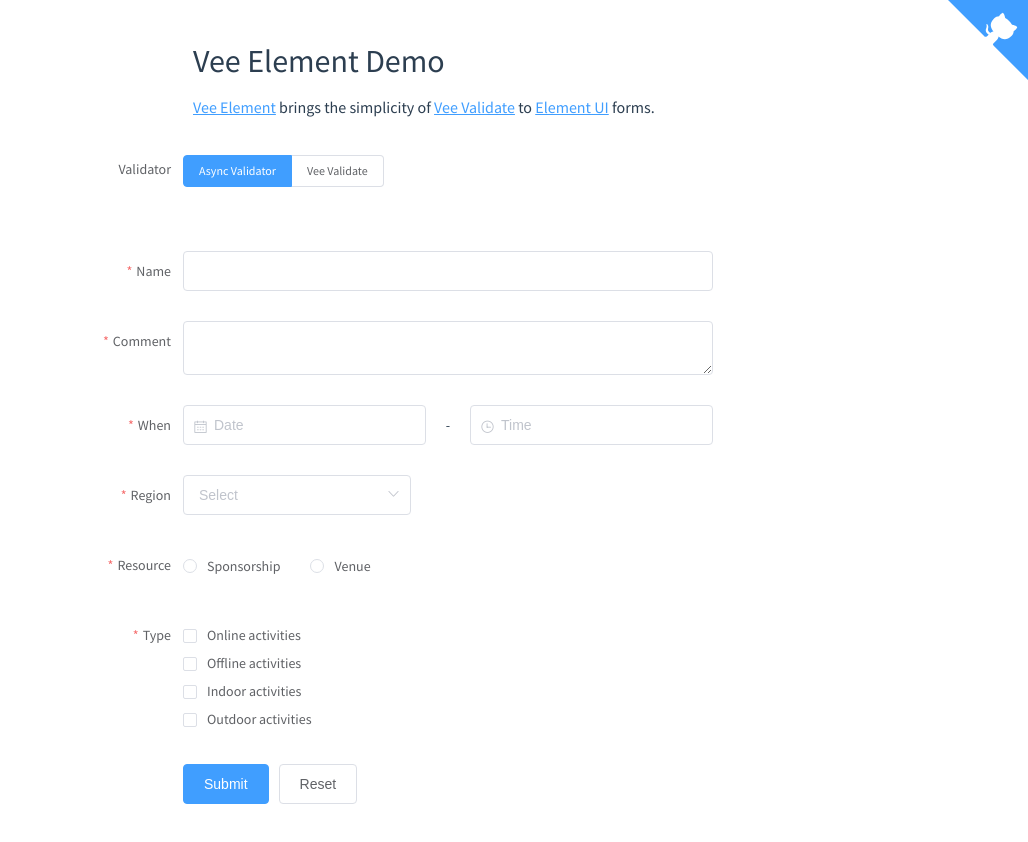
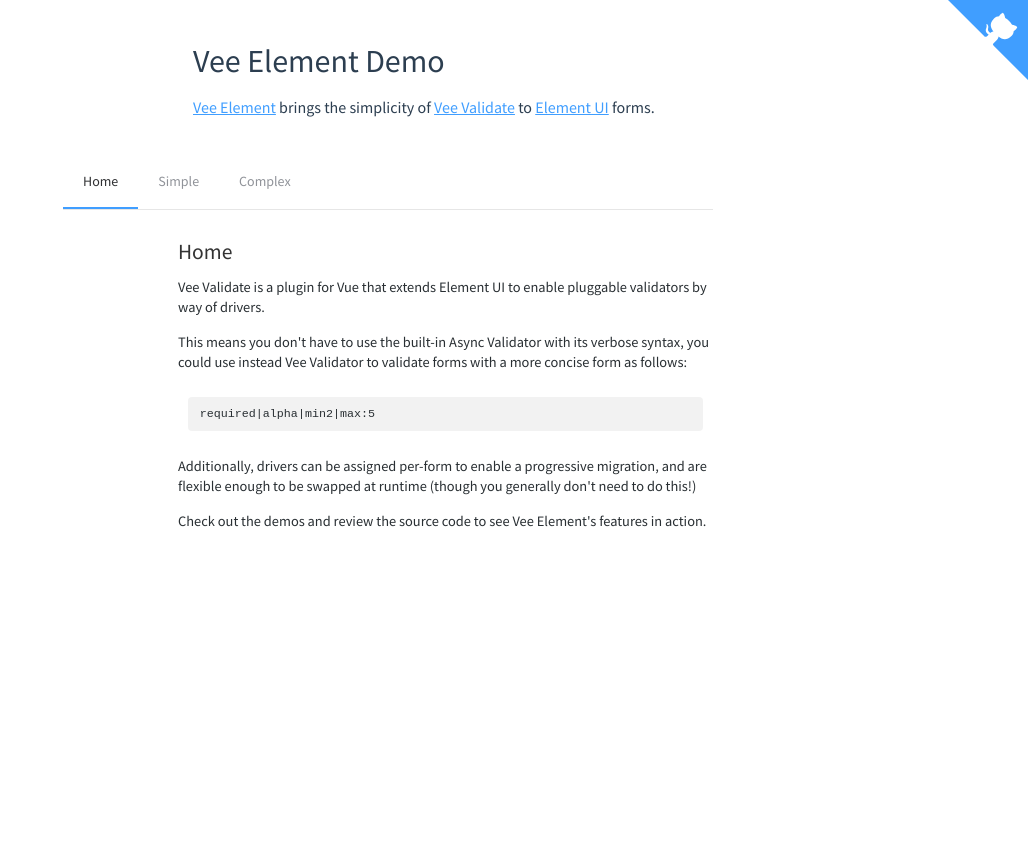
Before and after one commit to davestewart/vee-element, a Vue app in the folder demo/: page / in a window 1280 px wide. Shown: the top 842 px of the page, without its empty margins (252-1280 px from the left). After the commit the page ends 800 px from the top, so only its background shows below. Built offline with nearby package versions, Linux system fonts and the light colour scheme; what vee-element would draw is missing.

Commit message:
Update demo with variants

```diff
--- a/demo/src/components/App.vue
+++ b/demo/src/components/App.vue
@@ -12,24 +12,24 @@
     </header>
 
     <div class="header">
-      <Chooser/>
+      <Navigation/>
     </div>
 
-    <router-view></router-view>
+    <router-view/>
   </main>
 </template>
 
 <script>
-import Chooser from './Chooser'
+import Navigation from './Navigation'
 
 export default {
   components: {
-    Chooser
-  }
+    Navigation
+  },
 }
 </script>
 
-<style>
+<style lang="scss">
 html, body {
   padding: 0;
   margin: 0;
@@ -41,6 +41,7 @@
   -webkit-font-smoothing: antialiased;
   -moz-osx-font-smoothing: grayscale;
   color: #2c3e50;
+  overflow-y: scroll;
 }
 
 #app {
@@ -52,6 +53,10 @@
   font-weight: 400;
   margin-bottom: 0;
   padding-bottom: 0;
+}
+
+h2 {
+  color: #333;
 }
 
 .header {
@@ -93,4 +98,12 @@
 a, a:link, a:visited {
   color: #409EFF;
 }
+
+.fade-enter-active, .fade-leave-active {
+  transition: opacity .5s;
+}
+.fade-enter, .fade-leave-to /* .fade-leave-active below version 2.1.8 */ {
+  opacity: 0;
+}
+
 </style>
--- a/demo/src/components/Chooser.vue
+++ b/demo/src/components/Chooser.vue
@@ -22,5 +22,11 @@
 </script>
 
 <style>
+  .switch {
+    text-align: right;
+  }
 
+  .el-switch__label * {
+    color: #303133;
+  }
 </style>
--- a/demo/src/components/Form.js
+++ b/demo/src/components/Form.js
@@ -1,46 +1,14 @@
 import store from '../config/store'
+import FormWrapper from '../components/FormWrapper'
 
 export default {
+  components: {
+    FormWrapper,
+  },
+
   data () {
     return {
-      store,
-      errors: null,
-      status: '',
-      values: {}
+      store
     }
   },
-
-  rules () {
-    return {}
-  },
-
-  mounted () {
-    console.log(this.rules)
-  },
-
-  methods: {
-    submit () {
-      let form = this.$refs.form
-      form
-        .validate((valid, errors) => {
-          if (valid) {
-            this.reset()
-            this.status = 'Your data has been submitted, thank you!'
-            this.errors = false
-          } else {
-            this.status = 'Your data has errors; please correct them and submit again'
-            this.errors = Object.keys(errors).map(key => errors[key][0].message)
-            console.log(this.errors)
-            return false
-          }
-        })
-    },
-
-    reset () {
-      this.$refs.form.resetFields()
-      this.errors = null
-      this.status = ''
-    }
-  }
-
 }
--- /dev/null
+++ b/demo/src/components/FormWrapper.vue
@@ -0,0 +1,76 @@
+<template>
+  <el-form ref="form"
+           :driver="store.driver"
+           :model="model"
+           :rules="rules"
+           label-width="120px"
+           class="demo-form"
+  >
+    <el-form-item v-if="status">
+      <el-alert
+        show-icon
+        size="small"
+        :title="status"
+        :closable="!errors"
+        :type="errors ? 'error' : 'success'"
+        @close="status = ''"
+      />
+    </el-form-item>
+
+    <slot></slot>
+
+    <el-form-item>
+      <el-button @click="submit" type="primary">Submit</el-button>
+      <el-button @click="reset">Reset</el-button>
+    </el-form-item>
+
+  </el-form>
+</template>
+
+<script>
+import store from '../config/store'
+
+export default {
+  props: {
+    rules: [Object, Array],
+    model: Object
+  },
+
+  data () {
+    return {
+      store,
+      errors: null,
+      status: '',
+    }
+  },
+
+  methods: {
+    submit () {
+      this.$refs.form
+        .validate((valid, errors) => {
+          if (valid) {
+            this.reset()
+            this.status = 'Your data has been submitted, thank you!'
+            this.errors = null
+          } else {
+            this.status = 'Your data has errors; please correct them and submit again'
+            this.errors = Object.keys(errors).map(key => errors[key][0].message)
+            console.log(this.errors)
+            return false
+          }
+        })
+    },
+
+    reset () {
+      this.$refs.form.resetFields()
+      this.errors = null
+      this.status = ''
+    }
+  }
+}
+
+</script>
+
+<style lang="scss">
+
+</style>
--- /dev/null
+++ b/demo/src/components/Navigation.vue
@@ -0,0 +1,61 @@
+<template>
+  <div class="navigation">
+    <el-menu :router="true"
+             :default-active="$route.path"
+             class="el-menu-demo"
+             mode="horizontal"
+             @select="path => $router.push({path})">
+      <el-menu-item index="/"><span>Home</span></el-menu-item>
+      <el-menu-item index="/simple"><span>Simple</span></el-menu-item>
+      <el-menu-item index="/complex"><span>Complex</span></el-menu-item>
+      <!--<el-menu-item index="/localised"><span>Localised</span></el-menu-item>-->
+      <li class="el-menu-item switch">
+        <transition name="fade">
+          <el-switch v-show="show" v-model="value" :inactiveText="label"/>
+        </transition>
+      </li>
+    </el-menu>
+  </div>
+</template>
+
+<script>
+import store from '../config/store'
+
+export default {
+  data () {
+    return {
+      store,
+      value: store.isVee,
+    }
+  },
+
+  computed: {
+    show () {
+      return this.$route.path !== '/'
+    },
+
+    label () {
+      return this.value ? 'Vee Validate' : 'Async Validator'
+    },
+  },
+
+  watch: {
+    value (value) {
+      this.store.driver = value ? 'vee' : 'async'
+    }
+  }
+}
+
+</script>
+
+<style lang="scss" scoped>
+  .el-menu-item.switch {
+    position: relative;
+    float: right;
+
+    .el-switch,
+    .el-switch__label {
+      line-height: 1.2em !important;
+    }
+  }
+</style>
--- a/demo/src/config/routes.js
+++ b/demo/src/config/routes.js
@@ -1,14 +1,22 @@
 import Vue from 'vue'
 import VueRouter from 'vue-router'
 
+import Home from '../views/Home'
+import SimpleForm from '../views/SimpleForm'
 import ComplexForm from '../views/ComplexForm'
 
 function route (path, component) {
   return { path, component }
 }
 
+function redirect (path, redirect) {
+  return { path, redirect }
+}
+
 const routes = [
-  route('/', ComplexForm)
+  route('/', Home),
+  route('/simple', SimpleForm),
+  route('/complex', ComplexForm),
 ]
 
 Vue.use(VueRouter)
--- a/demo/src/config/store.js
+++ b/demo/src/config/store.js
@@ -5,7 +5,7 @@
 export default new Vue({
   data () {
     return {
-      driver: localStorage.getItem('driver') || 'async'
+      driver: localStorage.getItem('driver') || 'vee'
     }
   },
 
--- a/demo/src/views/ComplexForm.vue
+++ b/demo/src/views/ComplexForm.vue
@@ -1,56 +1,45 @@
 <template>
-  <el-form :model="values" :rules="rules" :driver="store.driver" ref="form" label-width="120px" class="demo-form">
 
-    <el-form-item>
-      <el-alert
-        v-if="status"
-        show-icon
-        size="small"
-        :title="status"
-        :closable="!errors"
-        :type="errors ? 'error' : 'success'"
-        @close="status = ''"
-      />
-    </el-form-item>
+  <FormWrapper v-bind="{model, rules}">
 
     <el-form-item label="Name" prop="name">
-      <el-input v-model="values.name"/>
+      <el-input v-model="model.name"/>
     </el-form-item>
 
     <el-form-item label="Comment" prop="comment">
-      <el-input type="textarea" v-model="values.comment"/>
+      <el-input type="textarea" v-model="model.comment"/>
     </el-form-item>
 
     <el-form-item label="When" required>
       <el-col :span="11">
         <el-form-item prop="when.date">
-          <el-date-picker type="date" placeholder="Date" v-model="values.when.date" style="width: 100%;"/>
+          <el-date-picker type="date" placeholder="Date" v-model="model.when.date" style="width: 100%;"/>
         </el-form-item>
       </el-col>
       <el-col class="line" :span="2" style="text-align: center">-</el-col>
       <el-col :span="11">
         <el-form-item prop="when.time">
-          <el-time-picker type="fixed-time" placeholder="Time" v-model="values.when.time" style="width: 100%;"/>
+          <el-time-picker type="fixed-time" placeholder="Time" v-model="model.when.time" style="width: 100%;"/>
         </el-form-item>
       </el-col>
     </el-form-item>
 
     <el-form-item label="Region" prop="region">
-      <el-select v-model="values.region">
+      <el-select v-model="model.region">
         <el-option label="North" value="north"/>
         <el-option label="South" value="south"/>
       </el-select>
     </el-form-item>
 
     <el-form-item label="Resource" prop="resource">
-      <el-radio-group v-model="values.resource">
+      <el-radio-group v-model="model.resource">
         <el-radio label="Sponsorship"/>
         <el-radio label="Venue"/>
       </el-radio-group>
     </el-form-item>
 
     <el-form-item label="Type" prop="type" required>
-      <el-checkbox-group v-model="values.type">
+      <el-checkbox-group v-model="model.type">
         <el-checkbox label="Online activities" name="type"/>
         <el-checkbox label="Offline activities" name="type"/>
         <el-checkbox label="Indoor activities" name="type"/>
@@ -58,11 +47,8 @@
       </el-checkbox-group>
     </el-form-item>
 
-    <el-form-item>
-      <el-button type="primary" @click="submit()">Submit</el-button>
-      <el-button @click="reset()">Reset</el-button>
-    </el-form-item>
-  </el-form>
+  </FormWrapper>
+
 </template>
 
 <script>
@@ -74,7 +60,7 @@
 
   data () {
     return {
-      values: {
+      model: {
         name: '',
         comment: '',
         when: {
--- /dev/null
+++ b/demo/src/views/Home.vue
@@ -0,0 +1,26 @@
+<template>
+  <div class="home">
+    <h2>Home</h2>
+    <p>Vee Validate is a plugin for Vue that extends Element UI to enable pluggable validators by way of drivers.</p>
+    <p>This means you don't have to use the built-in Async Validator with its verbose syntax, you could use instead Vee Validator to validate forms with a more concise form as follows:</p>
+    <pre>required|alpha|min2|max:5</pre>
+    <p>Additionally, drivers can be assigned per-form to enable a progressive migration, and are flexible enough to be swapped at runtime (though you generally don't need to do this!)</p>
+    <p>Check out the demos and review the source code to see Vee Element's features in action.</p>
+  </div>
+</template>
+
+<style scoped>
+.home {
+  margin-left: 115px;
+  line-height: 1.4em;
+  font-size: .9em;
+  color: #292f33;
+}
+
+pre {
+  padding: .6em 1em;
+  margin: 25px 10px;
+  background: rgba(0, 0, 0, .05);
+  border-radius: 4px;
+}
+</style>
--- /dev/null
+++ b/demo/src/views/SimpleForm.vue
@@ -0,0 +1,55 @@
+<template>
+
+  <FormWrapper v-bind="{model, rules}">
+
+    <el-form-item label="Text" prop="text">
+      <el-input v-model="model.text"/>
+    </el-form-item>
+
+  </FormWrapper>
+
+</template>
+
+<script>
+import Form from '../components/Form'
+
+export default {
+
+  beforeCreate () {
+    this.template = '<div>Hello</div>'
+  },
+
+  extends: Form,
+
+  data () {
+    return {
+      model: {
+        text: '',
+      }
+    }
+  },
+
+  computed: {
+    rules () {
+      return this.store.isVee ? vee : element
+    },
+  }
+
+}
+
+const vee = {
+  text: 'required|alpha|min:2|max:5',
+}
+
+const element = {
+  text: [
+    { required: true, message: 'Please input text', trigger: 'blur' },
+    { min: 3, max: 5, message: 'Length should be 3 to 5 characters', trigger: 'blur' }
+  ],
+}
+
+</script>
+
+<style scoped>
+
+</style>
```
Lines whose indentation alone changed are shown as unchanged.
